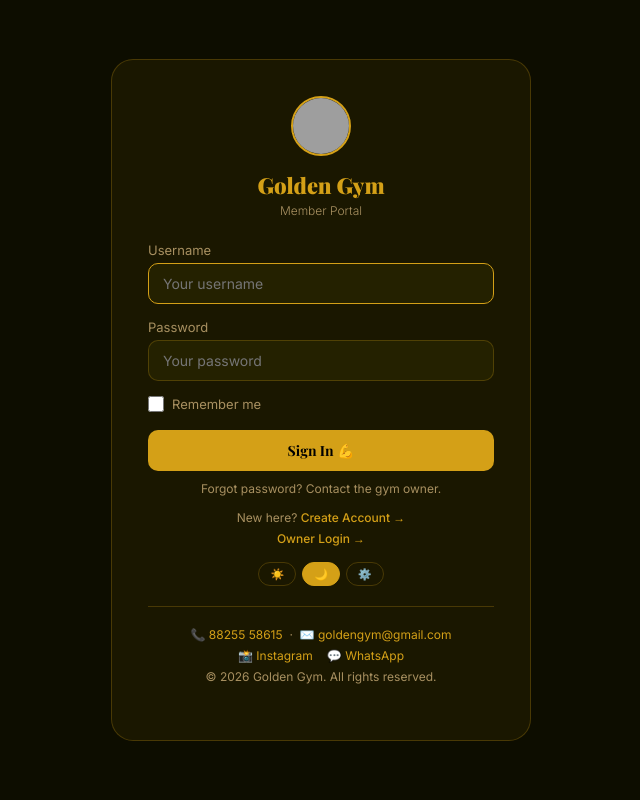
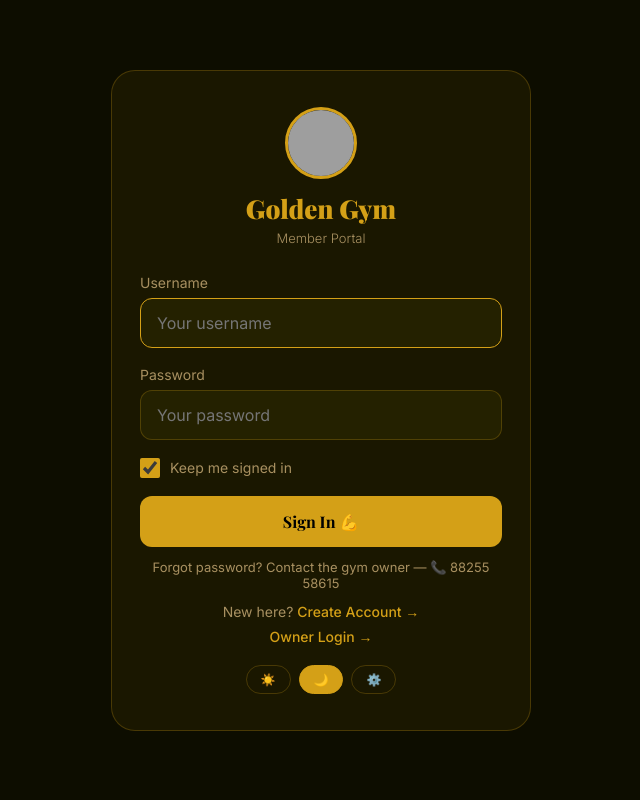
Before and after one commit to Kishorekumar2008/gym-manager, a Flask app: page /member/login in a window 1280 px wide. Shown: the whole page, without its empty margins (319-959 px from the left). Run offline with Flask 3, Linux system fonts and the light colour scheme; grey boxes are pictures that could not be loaded.

Commit message:
premium UI + membership plans + soft remove system

```diff
--- a/app.py
+++ b/app.py
@@ -5,7 +5,7 @@ import members
 import finance
 import attendance
 import expense
-from datetime import datetime
+from datetime import datetime, timedelta
 from functools import wraps
 
 app = Flask(__name__)
@@ -38,6 +38,9 @@ def login():
     if request.method == "POST":
         if check_credentials(request.form["username"], request.form["password"]):
             session["logged_in"] = True
+            if request.form.get("remember"):
+                session.permanent = True
+                app.permanent_session_lifetime = timedelta(days=30)
             return redirect(url_for("home"))
         return render_template("login.html", error="Wrong username or password!")
     return render_template("login.html", error=None)
@@ -71,6 +74,9 @@ def member_login():
         if member:
             session["member_id"] = member["id"]
             session["member_name"] = member["name"]
+            if request.form.get("remember"):
+                session.permanent = True
+                app.permanent_session_lifetime = timedelta(days=30)
             return redirect(url_for("member_home"))
         return render_template("member_login.html", error="Wrong username or password! Contact owner if forgotten.", success=None)
     return render_template("member_login.html", error=None, success=success)
@@ -152,7 +158,7 @@ def member_change_password():
         new = request.form["new_password"]
         confirm = request.form["confirm"]
         if new != confirm:
-            return render_template("member_change_password.html", error="Passwords don't match!")
+            return render_template("member_change_password.html", error="Passwords don't match!", success=None)
         success, msg = members.change_password(session["member_id"], old, new)
         if success:
             return render_template("member_change_password.html", success=msg, error=None)
@@ -301,7 +307,11 @@ def show_expenses():
 @login_required
 def add_expense():
     if request.method == "POST":
-        expense.add_expense(request.form["category"], request.form["description"], int(request.form["amount"]))
+        expense.add_expense(
+            request.form["category"],
+            request.form["description"],
+            int(request.form["amount"])
+        )
         return redirect(url_for("show_expenses"))
     return render_template("add_expense.html")
 
@@ -311,7 +321,10 @@ def show_unpaid():
     all_members = members.get_all_members()
     unpaid = [m for m in all_members if not m["paid"]]
     total_pending = sum(m["total_fee"] for m in unpaid)
-    return render_template("unpaid.html", unpaid=unpaid, total_pending=total_pending)
+    return render_template("unpaid.html",
+        unpaid=unpaid,
+        total_pending=total_pending
+    )
 
 @app.route("/plans")
 @login_required
--- a/templates/base.html
+++ b/templates/base.html
@@ -110,7 +110,7 @@
             .desktop-nav{display:none}
             .theme-switcher{display:none}
             .hamburger{display:flex}
-            .container{padding:12px 10px}
+            .container{padding:12px 14px}
             .stats-grid{grid-template-columns:repeat(2,1fr);gap:10px}
             .stat-val{font-size:20px}
             .stat-card{padding:12px}
--- a/templates/member_login.html
+++ b/templates/member_login.html
@@ -2,42 +2,49 @@
 <html data-theme="dark">
 <head>
     <title>Golden Gym — Member Login</title>
+    <meta name="viewport" content="width=device-width, initial-scale=1.0, maximum-scale=1.0">
     <link href="https://fonts.googleapis.com/css2?family=Playfair+Display:wght@400;700;900&family=Inter:wght@300;400;500;600&display=swap" rel="stylesheet">
     <style>
         :root{--gold:#D4A017;--gold2:#F5C842;--red:#EF4444;--green:#22C55E}
         [data-theme="dark"]{--bg:#0D0D00;--surface:#1A1700;--surface2:#242100;--text:#FFF8E1;--muted:#A89060;--border:rgba(212,160,23,0.25)}
         [data-theme="light"]{--bg:#FFFDF0;--surface:#FFFFFF;--surface2:#FFF8DC;--text:#1A1200;--muted:#6B5A2A;--border:rgba(212,160,23,0.35)}
         *{margin:0;padding:0;box-sizing:border-box}
-        body{background:var(--bg);color:var(--text);font-family:'Inter',sans-serif;min-height:100vh;display:flex;align-items:center;justify-content:center;padding:20px;transition:background 0.4s}
-        .box{background:var(--surface);border:1px solid var(--border);border-radius:22px;padding:36px;width:100%;max-width:420px;animation:fadeUp 0.5s ease;position:relative;overflow:hidden}
+        body{background:var(--bg);color:var(--text);font-family:'Inter',sans-serif;min-height:100vh;min-height:100dvh;display:flex;flex-direction:column;align-items:center;justify-content:center;padding:16px;transition:background 0.4s}
+        .box{background:var(--surface);border:1px solid var(--border);border-radius:24px;padding:36px 28px;width:100%;max-width:420px;position:relative;overflow:hidden;animation:fadeUp 0.4s ease}
         .shimmer{position:absolute;top:0;left:-100%;width:50%;height:100%;background:linear-gradient(90deg,transparent,rgba(212,160,23,0.06),transparent);animation:shimmer 4s infinite}
         @keyframes shimmer{0%{left:-100%}100%{left:200%}}
-        .logo{text-align:center;margin-bottom:24px}
-        .logo img{width:60px;height:60px;border-radius:50%;border:2px solid var(--gold);margin-bottom:10px;object-fit:cover}
-        .logo-placeholder{width:60px;height:60px;border-radius:50%;border:2px solid var(--gold);margin:0 auto 10px;background:rgba(212,160,23,0.1);display:flex;align-items:center;justify-content:center;font-size:28px}
-        .logo-name{font-family:'Playfair Display',serif;font-size:22px;font-weight:900;color:var(--gold)}
-        .logo-sub{color:var(--muted);font-size:12px;margin-top:3px;font-weight:300}
-        .form-group{margin-bottom:15px}
-        .form-group label{display:block;margin-bottom:5px;font-size:13px;color:var(--muted)}
-        .form-group input{width:100%;padding:11px 14px;background:var(--surface2);border:1px solid var(--border);border-radius:10px;color:var(--text);font-size:14px;font-family:'Inter',sans-serif;outline:none;transition:border-color 0.2s}
+        .logo{text-align:center;margin-bottom:28px}
+        .logo img{width:72px;height:72px;border-radius:50%;border:3px solid var(--gold);margin-bottom:12px;object-fit:cover;display:block;margin-left:auto;margin-right:auto}
+        .logo-placeholder{width:72px;height:72px;border-radius:50%;border:3px solid var(--gold);margin:0 auto 12px;background:rgba(212,160,23,0.1);display:flex;align-items:center;justify-content:center;font-size:32px}
+        .logo-name{font-family:'Playfair Display',serif;font-size:26px;font-weight:900;color:var(--gold)}
+        .logo-sub{color:var(--muted);font-size:13px;margin-top:4px;font-weight:300}
+        .form-group{margin-bottom:18px}
+        .form-group label{display:block;margin-bottom:7px;font-size:14px;color:var(--muted)}
+        .form-group input{width:100%;padding:14px 16px;background:var(--surface2);border:1px solid var(--border);border-radius:12px;color:var(--text);font-size:16px;font-family:'Inter',sans-serif;outline:none;transition:border-color 0.2s;-webkit-appearance:none}
         .form-group input:focus{border-color:var(--gold)}
-        .btn{width:100%;padding:11px;border-radius:10px;border:none;background:var(--gold);color:#000;font-family:'Playfair Display',serif;font-weight:700;font-size:14px;cursor:pointer;transition:all 0.2s;margin-top:4px}
-        .btn:hover{background:var(--gold2);box-shadow:0 4px 16px rgba(212,160,23,0.35)}
-        .error{background:rgba(239,68,68,0.1);border:1px solid rgba(239,68,68,0.3);color:var(--red);padding:11px;border-radius:10px;font-size:13px;margin-bottom:14px;text-align:center}
-        .success{background:rgba(34,197,94,0.1);border:1px solid rgba(34,197,94,0.3);color:var(--green);padding:11px;border-radius:10px;font-size:13px;margin-bottom:14px;text-align:center}
-        .forgot{text-align:center;margin-top:10px;font-size:12px;color:var(--muted)}
-        .link{text-align:center;margin-top:14px;font-size:12px;color:var(--muted)}
+        .remember-row{display:flex;align-items:center;gap:10px;margin-bottom:18px}
+        .remember-row input[type=checkbox]{width:20px;height:20px;accent-color:var(--gold);cursor:pointer;flex-shrink:0}
+        .remember-row label{font-size:14px;color:var(--muted);cursor:pointer;margin:0}
+        .btn{width:100%;padding:15px;border-radius:12px;border:none;background:var(--gold);color:#000;font-family:'Playfair Display',serif;font-weight:700;font-size:16px;cursor:pointer;transition:all 0.2s}
+        .btn:hover{background:var(--gold2)}
+        .btn:active{transform:scale(0.98)}
+        .error{background:rgba(239,68,68,0.1);border:1px solid rgba(239,68,68,0.3);color:var(--red);padding:13px;border-radius:12px;font-size:14px;margin-bottom:18px;text-align:center}
+        .success{background:rgba(34,197,94,0.1);border:1px solid rgba(34,197,94,0.3);color:var(--green);padding:13px;border-radius:12px;font-size:14px;margin-bottom:18px;text-align:center}
+        .forgot{text-align:center;margin-top:12px;font-size:13px;color:var(--muted)}
+        .link{text-align:center;margin-top:12px;font-size:14px;color:var(--muted)}
         .link a{color:var(--gold);text-decoration:none;font-weight:500}
-        .theme-row{display:flex;justify-content:center;gap:6px;margin-top:16px}
-        .theme-btn{padding:4px 11px;border-radius:14px;border:1px solid var(--border);cursor:pointer;font-size:11px;font-family:'Inter',sans-serif;background:none;color:var(--muted);transition:all 0.2s}
+        .theme-row{display:flex;justify-content:center;gap:8px;margin-top:20px}
+        .theme-btn{padding:6px 14px;border-radius:16px;border:1px solid var(--border);cursor:pointer;font-size:12px;font-family:'Inter',sans-serif;background:none;color:var(--muted);transition:all 0.2s}
         .theme-btn.active{background:var(--gold);color:#000;border-color:var(--gold);font-weight:600}
-        @keyframes fadeUp{from{opacity:0;transform:translateY(15px)}to{opacity:1;transform:translateY(0)}}
-@media(max-width:480px){
-    body{padding:12px;justify-content:flex-start;padding-top:30px}
-    .box{border-radius:16px;padding:24px 18px}
-    .logo img{width:50px;height:50px}
-    .logo-name{font-size:19px}
-}
+        @keyframes fadeUp{from{opacity:0;transform:translateY(16px)}to{opacity:1;transform:translateY(0)}}
+        @media(max-width:480px){
+            body{padding:0;justify-content:flex-start;background:var(--surface)}
+            .box{border-radius:0;border:none;min-height:100vh;min-height:100dvh;padding:60px 24px 32px;max-width:100%;display:flex;flex-direction:column;justify-content:center}
+            .logo img{width:80px;height:80px}
+            .logo-name{font-size:28px}
+            .form-group input{font-size:16px;padding:15px 16px}
+            .btn{font-size:17px;padding:16px}
+        }
     </style>
 </head>
 <body>
@@ -54,38 +61,26 @@
     <form method="POST">
         <div class="form-group">
             <label>Username</label>
-            <input type="text" name="username" placeholder="Your username" required autofocus>
+            <input type="text" name="username" placeholder="Your username" required autofocus autocomplete="username">
         </div>
         <div class="form-group">
             <label>Password</label>
-            <input type="password" name="password" placeholder="Your password" required>
+            <input type="password" name="password" placeholder="Your password" required autocomplete="current-password">
         </div>
-        <div style="display:flex;align-items:center;gap:8px;margin-bottom:14px">
-    <input type="checkbox" name="remember" id="remember" style="width:16px;height:16px;accent-color:var(--gold);cursor:pointer">
-    <label for="remember" style="font-size:13px;color:var(--muted);cursor:pointer;margin:0">Remember me</label>
-</div>
+        <div class="remember-row">
+            <input type="checkbox" name="remember" id="remember" checked>
+            <label for="remember">Keep me signed in</label>
+        </div>
         <button type="submit" class="btn">Sign In 💪</button>
     </form>
-    <div class="forgot">Forgot password? Contact the gym owner.</div>
+    <div class="forgot">Forgot password? Contact the gym owner — 📞 88255 58615</div>
     <div class="link">New here? <a href="/member/register">Create Account →</a></div>
-    <div class="link" style="margin-top:6px"><a href="/login">Owner Login →</a></div>
+    <div class="link" style="margin-top:8px"><a href="/login">Owner Login →</a></div>
     <div class="theme-row">
         <button class="theme-btn" onclick="setTheme('light')">☀️</button>
         <button class="theme-btn active" onclick="setTheme('dark')">🌙</button>
         <button class="theme-btn" onclick="setTheme('auto')">⚙️</button>
     </div>
-<footer style="text-align:center;padding:20px 24px;border-top:1px solid var(--border);margin-top:20px;font-size:12px;color:var(--muted)">
-    <div style="margin-bottom:6px">
-        📞 <a href="tel:8825558615" style="color:var(--gold);text-decoration:none">88255 58615</a>
-        &nbsp;·&nbsp;
-        ✉️ <a href="mailto:goldengym@gmail.com" style="color:var(--gold);text-decoration:none">goldengym@gmail.com</a>
-    </div>
-    <div style="display:flex;justify-content:center;gap:14px;margin-bottom:6px">
-        <a href="https://instagram.com/goldengym" target="_blank" style="color:var(--gold);text-decoration:none">📸 Instagram</a>
-        <a href="https://wa.me/918825558615" target="_blank" style="color:var(--gold);text-decoration:none">💬 WhatsApp</a>
-    </div>
-    <div>© 2026 Golden Gym. All rights reserved.</div>
-</footer>
 </div>
 <script>
 function setTheme(t){
@@ -95,7 +90,11 @@ function setTheme(t){
     else{html.setAttribute('data-theme',t);document.querySelectorAll('.theme-btn')[t==='light'?0:1].classList.add('active');}
     localStorage.setItem('gym-theme',t);
 }
-(function(){const s=localStorage.getItem('gym-theme')||'dark';if(s==='auto'){document.documentElement.setAttribute('data-theme',window.matchMedia('(prefers-color-scheme: dark)').matches?'dark':'light');document.querySelectorAll('.theme-btn')[2]?.classList.add('active');}else{document.documentElement.setAttribute('data-theme',s);document.querySelectorAll('.theme-btn')[s==='light'?0:1]?.classList.add('active');}})();
+(function(){
+    const s=localStorage.getItem('gym-theme')||'dark';
+    if(s==='auto'){document.documentElement.setAttribute('data-theme',window.matchMedia('(prefers-color-scheme: dark)').matches?'dark':'light');document.querySelectorAll('.theme-btn')[2]?.classList.add('active');}
+    else{document.documentElement.setAttribute('data-theme',s);document.querySelectorAll('.theme-btn')[s==='light'?0:1]?.classList.add('active');}
+})();
 </script>
 </body>
 </html>
```
Also changed, not shown: templates/login.html (+79 -34 lines), base.html (added).
